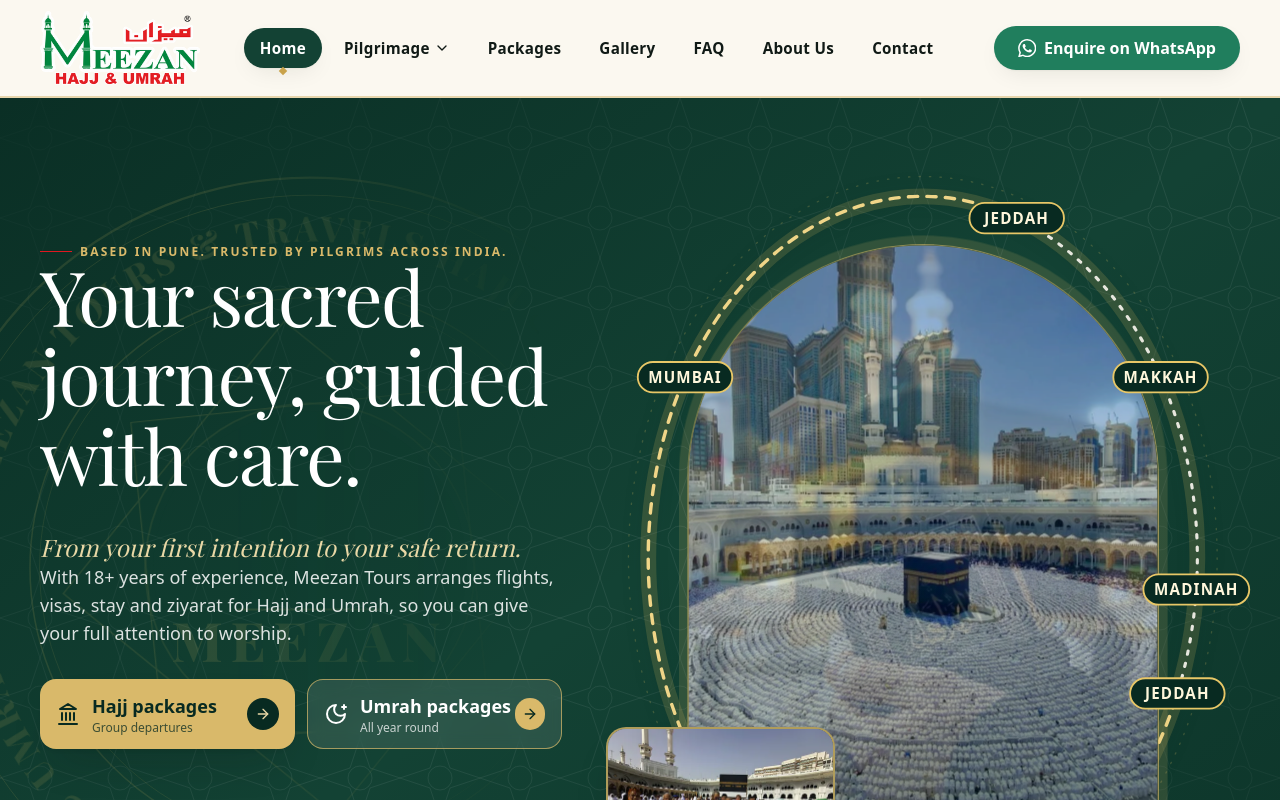
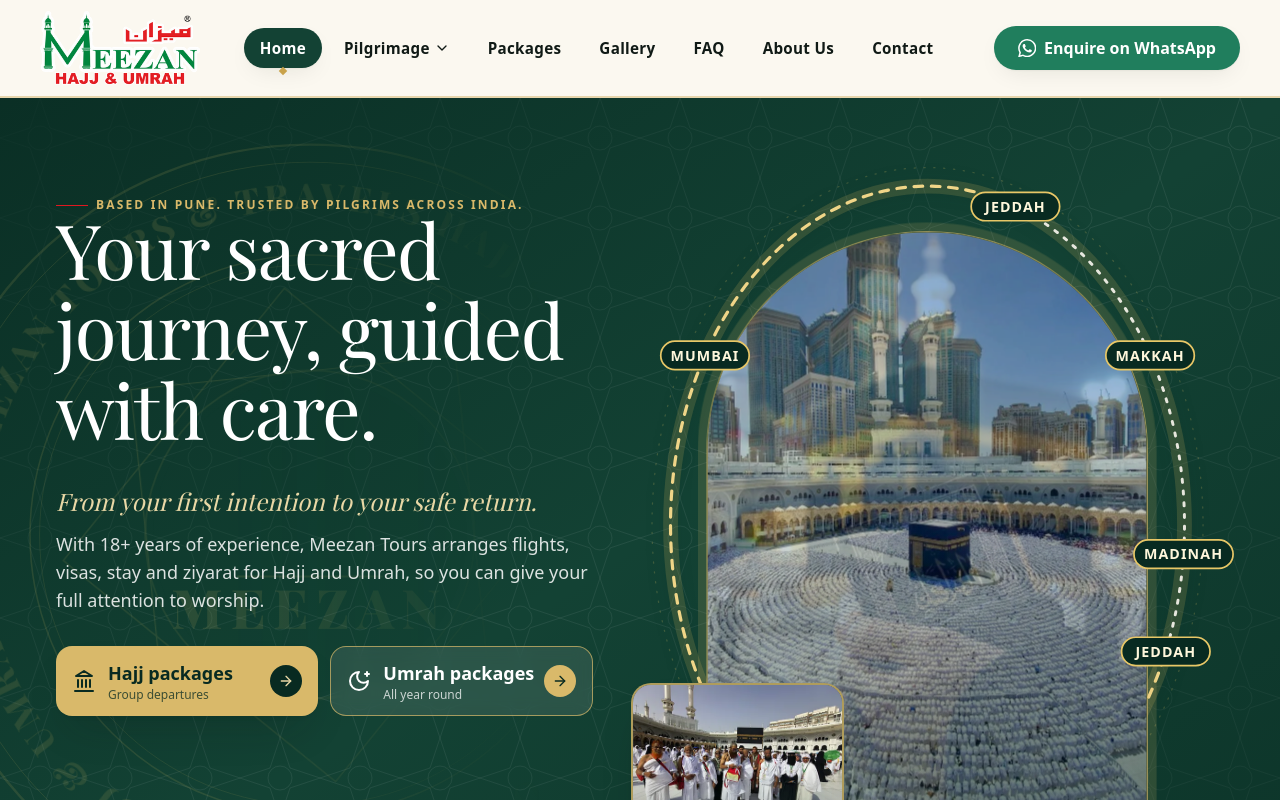
Before and after one commit to faisalahmad7/meezan-tours-website, a React (Vite) app: page / in a window 1280 px wide. Shown: the top 800 px of the page. Built offline with nearby package versions, Linux system fonts and the light colour scheme; a web font is replaced by a local one.

Commit message:
Fix desktop hero alignment at browser zoom levels

```diff
--- a/src/pages/Home.tsx
+++ b/src/pages/Home.tsx
@@ -41,24 +41,24 @@ export default function Home() {
       {/*
         HERO. Phone order: photographs and route first, followed by the headline, location line, tagline, text and buttons.
         From sm up the headline block (small line, headline, tagline) keeps its earlier layout.
-        From lg up: headline and text in the left column, photographs and the route ring in the right column (the ring is capped by the screen height so it fits).
+        From lg up: the headline and text stay in the left column while the photographs and route ring fill the right column.
       */}
       <section className="pattern-dark on-dark relative overflow-hidden text-white">
         <div className="absolute inset-0 bg-gradient-to-br from-brand-950/80 via-transparent to-brand-950/60" aria-hidden="true" />
         <HeroWatermark />
-        <div className="container relative grid gap-x-10 pb-10 pt-6 sm:pb-14 sm:pt-10 lg:grid-cols-[0.95fr_1.05fr] lg:grid-rows-[auto_auto] lg:gap-y-0 lg:py-16 xl:grid-cols-[0.9fr_1.1fr]">
+        <div className="mx-auto grid w-full max-w-[1720px] grid-cols-1 gap-x-8 px-5 pb-10 pt-6 sm:px-8 sm:pb-14 sm:pt-10 lg:grid-cols-[minmax(0,0.95fr)_minmax(0,1.05fr)] lg:gap-x-[clamp(1.5rem,3vw,3.5rem)] lg:grid-rows-[auto_auto] lg:gap-y-0 lg:px-10 lg:py-14 xl:px-14 2xl:px-16">
           {/* right column on desktop: the photographs with the pilgrim route running round them in an oval */}
           <div className="contents lg:col-start-2 lg:row-span-2 lg:row-start-1 lg:block lg:self-center">
-            <div className="order-1 -mx-5 sm:mx-auto sm:w-full sm:max-w-lg lg:ml-auto lg:mr-0 lg:max-w-[min(50rem,calc((100vh_-_6rem)_*_0.9))]">
+            <div className="order-1 min-w-0 -mx-5 sm:mx-auto sm:w-full sm:max-w-lg lg:ml-0 lg:mr-0 lg:w-full lg:max-w-none">
               <HeroOrbit main={heroMain} side={heroSide} />
             </div>
           </div>
-          <div data-hero className="relative z-30 order-2 -mx-5 mt-0 max-w-none px-5 pb-2 pt-6 text-center [text-shadow:0_2px_14px_rgb(8_42_33/0.9)] sm:-mt-28 sm:pb-1 sm:pt-24 sm:text-left lg:col-start-1 lg:row-start-1 lg:mx-0 lg:mt-0 lg:max-w-xl lg:self-end lg:bg-none lg:p-0 lg:[text-shadow:none]">
+          <div data-hero className="relative z-30 order-2 min-w-0 -mx-5 mt-0 max-w-none px-5 pb-2 pt-6 text-center [text-shadow:0_2px_14px_rgb(8_42_33/0.9)] sm:-mt-28 sm:pb-1 sm:pt-24 sm:text-left lg:col-start-1 lg:row-start-1 lg:mx-0 lg:mt-0 lg:max-w-[40rem] lg:self-center lg:bg-none lg:p-0 lg:[text-shadow:none]">
             <p className="eyebrow mb-4 hidden sm:inline-flex">Based in Pune. Trusted by pilgrims across India.</p>
             <h1 className="font-display text-[1.65rem] leading-[1.12] text-white sm:text-display-xl">Your sacred journey, guided with care.</h1>
             <p className="mt-4 hidden font-display text-xl italic text-gold-300 sm:block sm:text-2xl">From your first intention to your safe return.</p>
           </div>
-          <div data-hero className="order-3 max-w-xl lg:col-start-1 lg:row-start-2 lg:self-start">
+          <div data-hero className="order-3 min-w-0 max-w-xl lg:col-start-1 lg:row-start-2 lg:max-w-[40rem] lg:self-start">
             {/* phone only: these two lines come after the overlapping headline */}
             <p className="eyebrow mb-3 items-start gap-2 before:mt-2 before:shrink-0 sm:hidden">Based in Pune. Trusted by pilgrims across India.</p>
             <p className="mb-3 font-display text-lg italic text-gold-300 sm:hidden">From your first intention to your safe return.</p>
```
